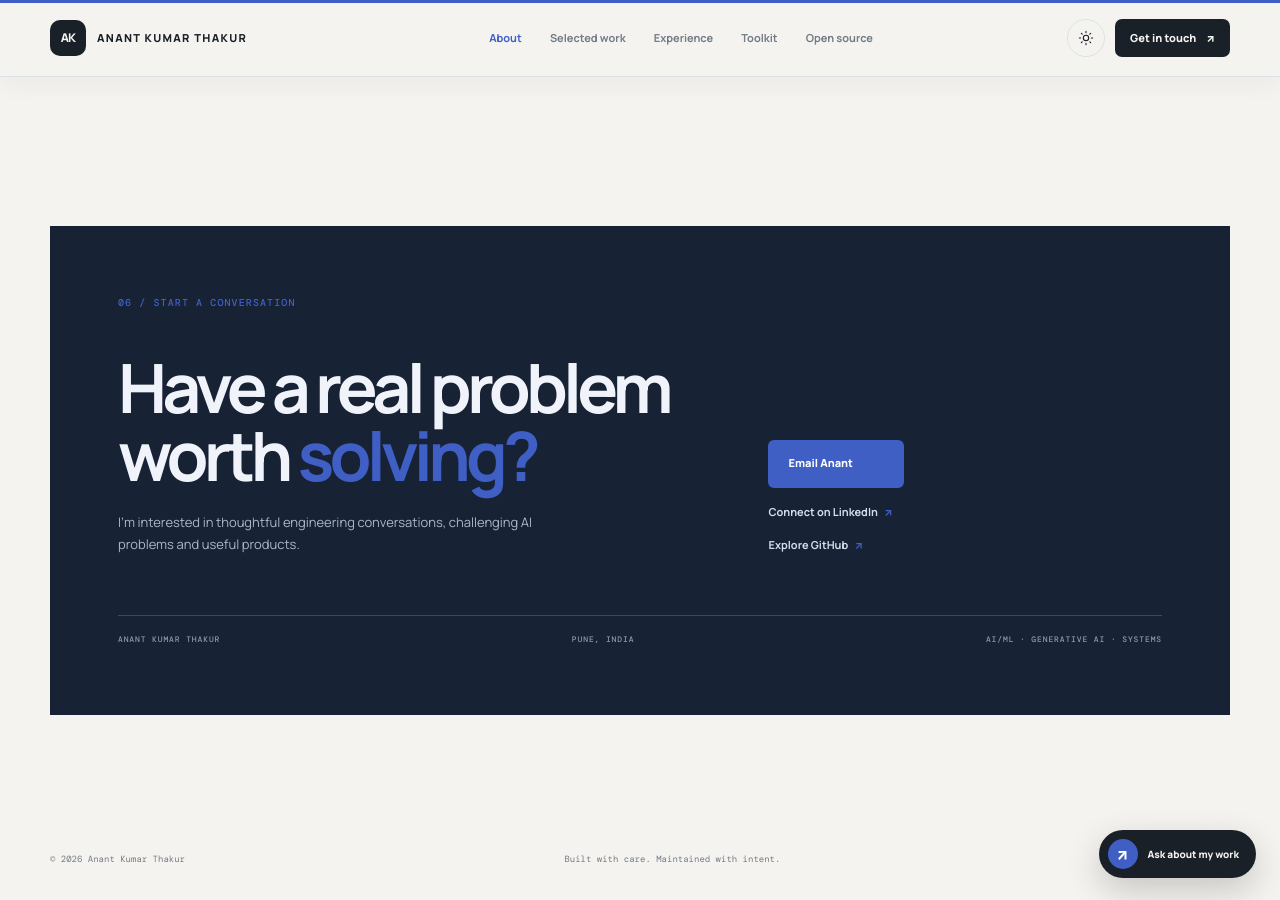
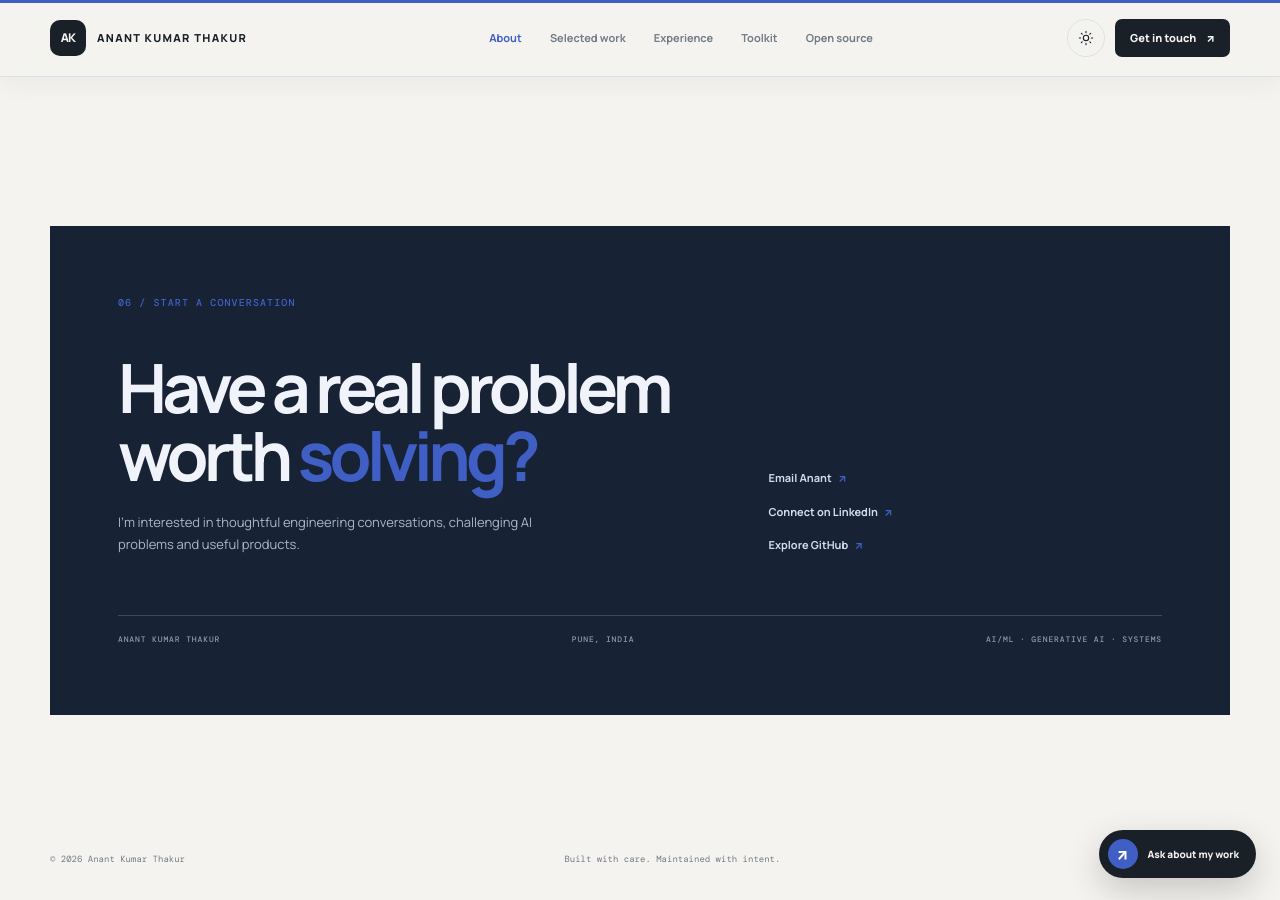
Before and after one commit to null-charac69/null-charac69.github.io, a Jekyll site: the page built from index.html, in a window 1280 px wide and 900 px high, scrolled down 5198 px. Built offline with Jekyll 4.4.1, drawn with Linux system fonts in a browser that asks for light colours.

Commit message:
Fix portfolio chat launcher caching and contact link styling

```diff
--- a/_includes/chat-widget.html
+++ b/_includes/chat-widget.html
@@ -23,4 +23,4 @@
   <div class="chat-footer"><span>AMAZON BEDROCK</span><span>Do not share sensitive information</span></div>
 </section>
 
-<script type="module" src="{{ '/assets/js/modules/chat-entry.js' | relative_url }}?v=20261111"></script>
+<script type="module" src="{{ '/assets/js/modules/chat-entry.js' | relative_url }}?v=20261111-chat-fix1"></script>
--- a/_includes/sections/contact.html
+++ b/_includes/sections/contact.html
@@ -4,7 +4,7 @@
     <div class="contact-layout">
       <div><h2>Have a real problem<br>worth <em>solving?</em></h2><p>I’m interested in thoughtful engineering conversations, challenging AI problems and useful products.</p></div>
       <div class="contact-actions">
-        <a class="button button-lime" href="mailto:anant.thakur2000@gmail.com">Email Anant <span aria-hidden="true">↗</span></a>
+        <a href="mailto:anant.thakur2000@gmail.com">Email Anant <span aria-hidden="true">↗</span></a>
         <a href="https://www.linkedin.com/in/anant-kumar-b12976178/" target="_blank" rel="noreferrer">Connect on LinkedIn <span aria-hidden="true">↗</span></a>
         <a href="https://github.com/null-charac69" target="_blank" rel="noreferrer">Explore GitHub <span aria-hidden="true">↗</span></a>
       </div>
--- a/assets/js/modules/chat-entry.js
+++ b/assets/js/modules/chat-entry.js
@@ -31,7 +31,9 @@ if (launcher && panel) {
   });
 }
 
-import("./chat.js")
+// Keep this import versioned as well as the entry script. Otherwise a cached chat.js
+// can retain the old launcher listeners and undo the independent launcher's click.
+import("./chat.js?v=20261111-chat-fix1")
   .then(({ initPortfolioChat }) => initPortfolioChat())
   .catch((error) => {
     console.error("Portfolio chat failed to initialize:", error);
```
